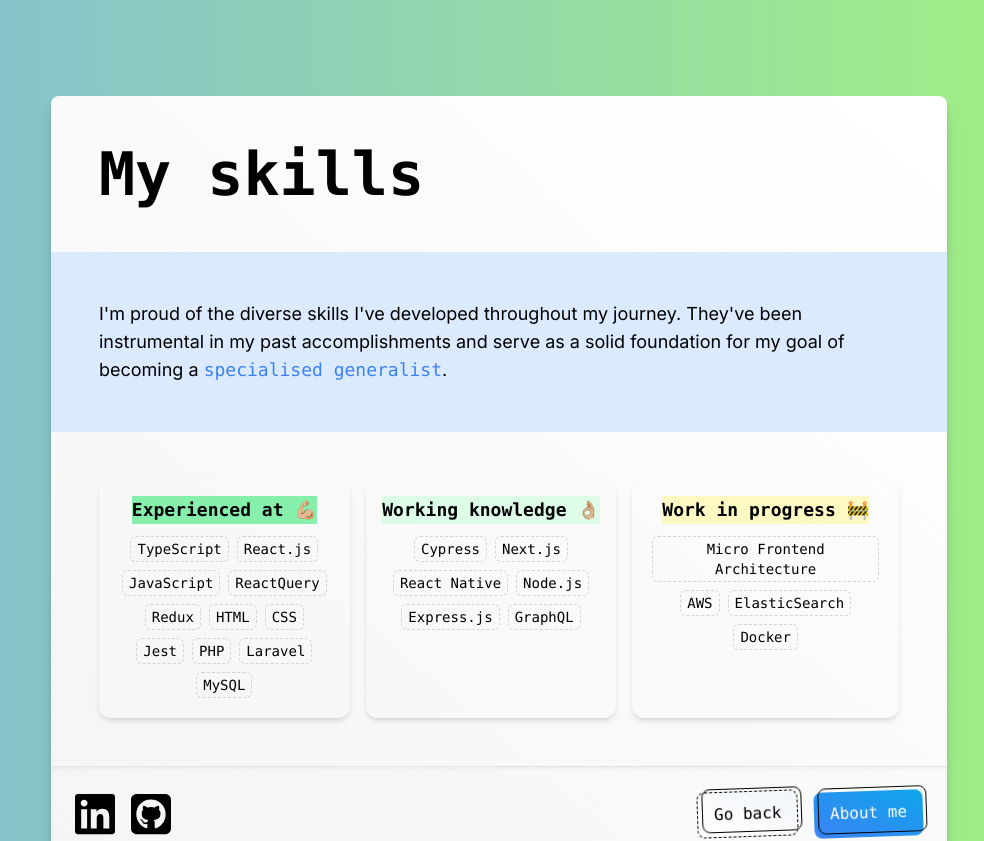
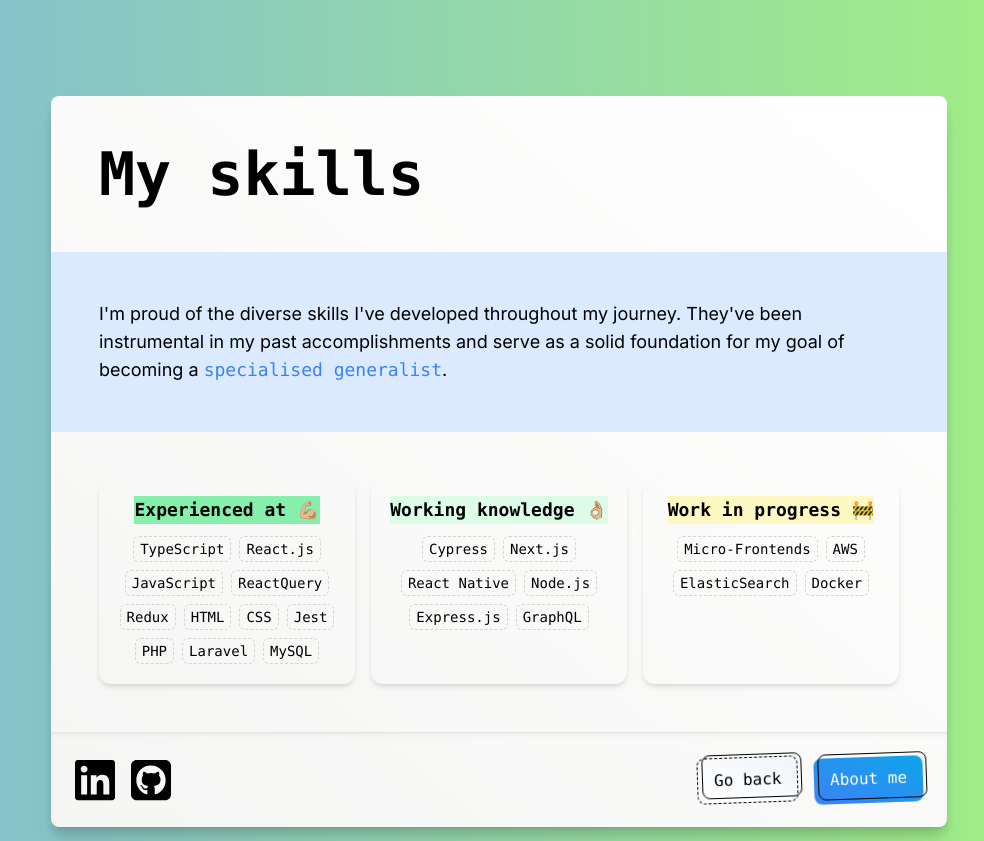
Before and after one commit to guillermo-segura/guillermo-segura.github.io, a Next.js app: page /skills in a window 1280 px wide. Shown: the top 841 px of the page, without its empty margins (141-1125 px from the left). Built offline with nearby package versions, Linux system fonts and the light colour scheme.

Commit message:
feat: updated skills

```diff
--- a/src/app/skills/skills.ts
+++ b/src/app/skills/skills.ts
@@ -30,7 +30,7 @@ const data = {
   },
   B: {
     'Front-end': [
-      'Micro Frontend Architecture',
+      'Micro-Frontends',
     ],
     'Back-end': [
       'AWS',
```
